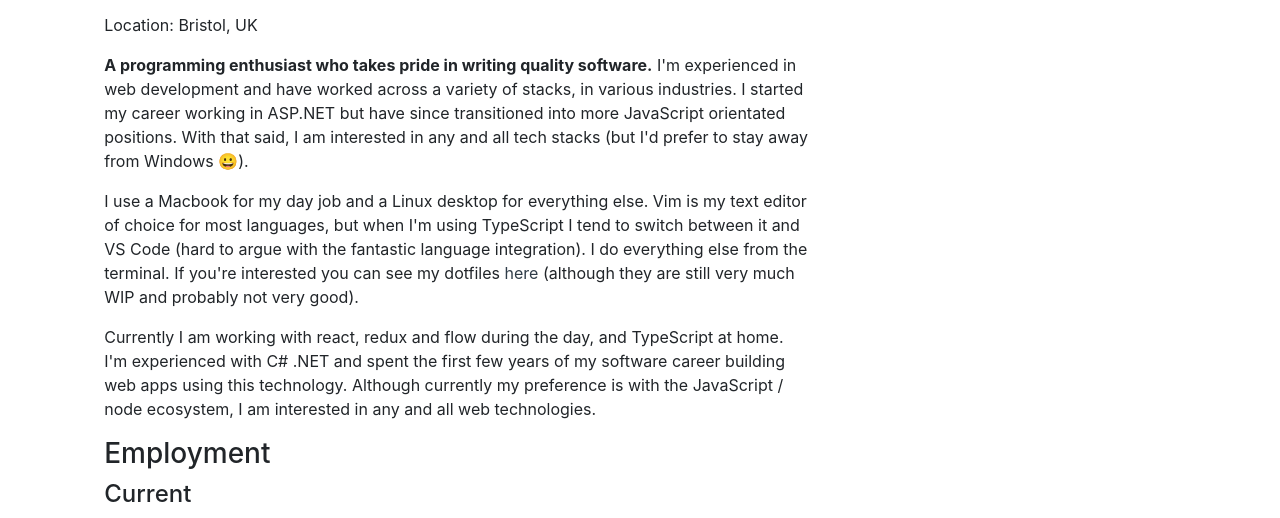
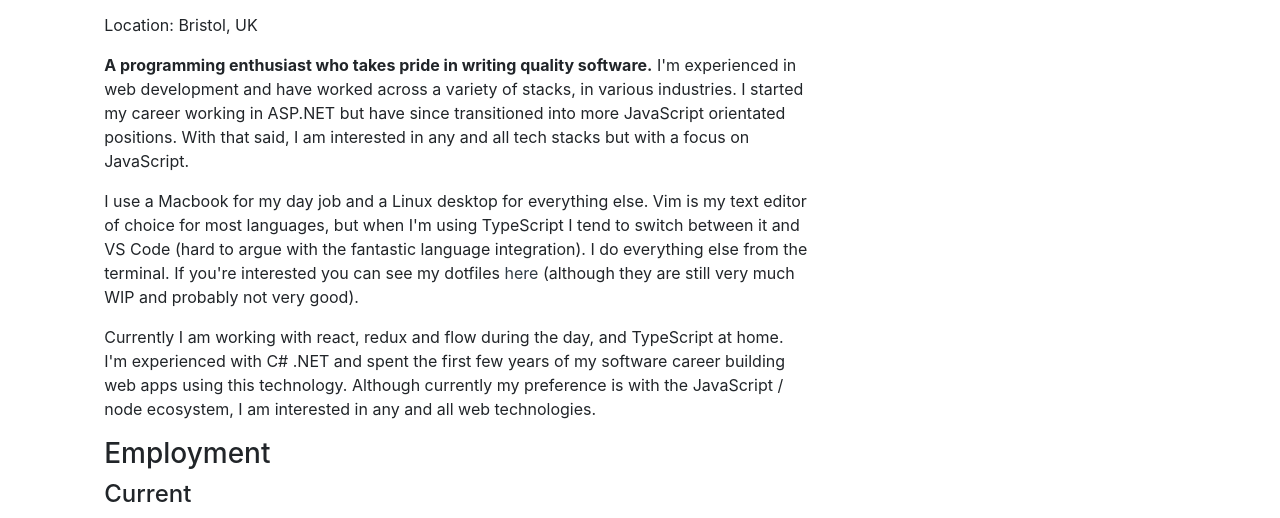
Before and after one commit to jinwood/jinwood.github.io, a Gatsby site: page /about in a window 1280 px wide. Shown: the part 270-788 px from the top of the page. Built offline with nearby package versions, Linux system fonts and the light colour scheme; Gatsby itself is replaced by a stand-in of ours.

Commit message:
Remove cringe

```diff
--- a/src/pages/about.tsx
+++ b/src/pages/about.tsx
@@ -21,25 +21,22 @@ const About = () => {
             <strong>
               A programming enthusiast who takes pride in writing quality
               software.
-            </strong>
-            {" "}
+            </strong>{" "}
             I'm experienced in web development and have worked across a variety
             of stacks, in various industries. I started my career working in
             ASP.NET but have since transitioned into more JavaScript orientated
             positions. With that said, I am interested in any and all tech
-            stacks (but I'd prefer to stay away from Windows 😀).
+            stacks but with a focus on JavaScript.
           </p>
           <p>
             I use a Macbook for my day job and a Linux desktop for everything
             else. Vim is my text editor of choice for most languages, but when
             I'm using TypeScript I tend to switch between it and VS Code (hard
             to argue with the fantastic language integration). I do everything
-            else from the terminal. If you're interested you can see my
-            dotfiles{" "}
+            else from the terminal. If you're interested you can see my dotfiles{" "}
             <a href="https://github.com/jinwood/dotfiles" target="blank">
               here
-            </a>
-            {" "}
+            </a>{" "}
             (although they are still very much WIP and probably not very good).
           </p>
         </Col>
```
